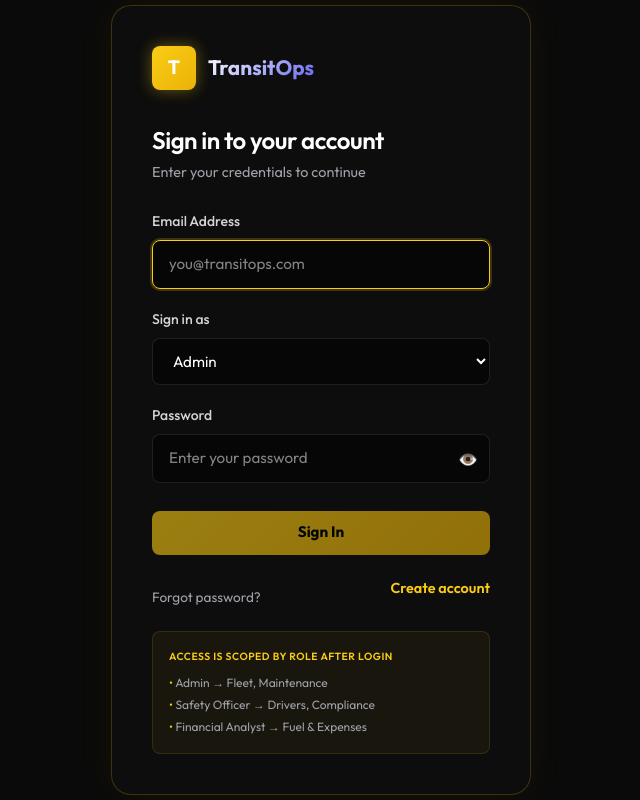
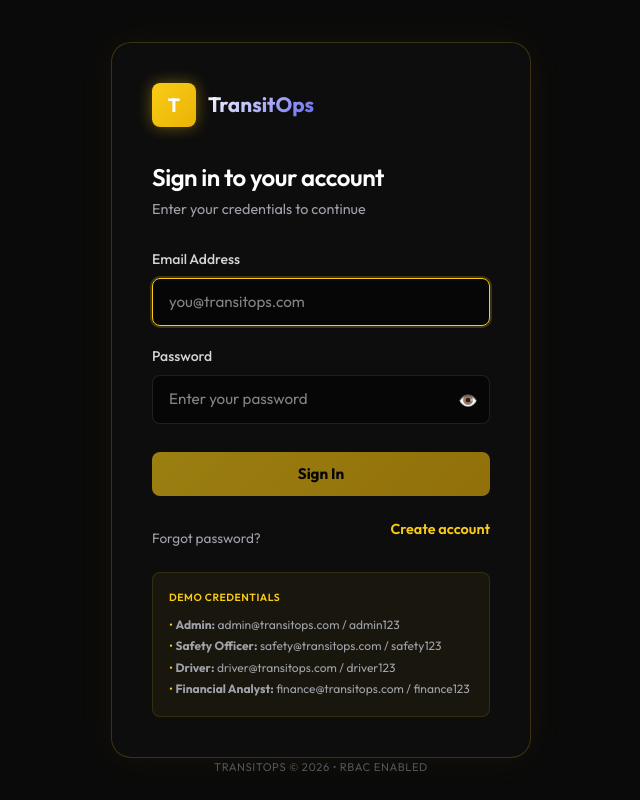
Before and after one commit to SwarnaTripathi/TransitOps, a React (Vite) app in the folder frontend/: page /login in a window 1280 px wide. Shown: the whole page, without its empty margins (319-959 px from the left). Built offline with nearby package versions, Linux system fonts and the light colour scheme; no server answers.

Commit message:
feat(auth): Remove RBAC dropdown from login and add demo credentials to login page

```diff
--- a/frontend/src/modules/auth/components/LoginForm.jsx
+++ b/frontend/src/modules/auth/components/LoginForm.jsx
@@ -3,7 +3,6 @@
 export default function LoginForm({ onSubmit, loading, error }) {
   const [email, setEmail] = useState("");
   const [password, setPassword] = useState("");
-  const [role, setRole] = useState("Admin");
   const [showPassword, setShowPassword] = useState(false);
 
   const handleSubmit = (e) => {
@@ -35,21 +34,6 @@
           autoComplete="email"
           autoFocus
         />
-      </div>
-
-      <div className="form-group">
-        <label htmlFor="login-role">Sign in as</label>
-        <select
-          id="login-role"
-          className="form-select"
-          value={role}
-          onChange={(e) => setRole(e.target.value)}
-        >
-          <option value="Admin">Admin</option>
-          <option value="Safety Officer">Safety Officer</option>
-          <option value="Financial Analyst">Financial Analyst</option>
-          <option value="Driver">Driver</option>
-        </select>
       </div>
 
       <div className="form-group">
--- a/frontend/src/modules/auth/pages/Login.jsx
+++ b/frontend/src/modules/auth/pages/Login.jsx
@@ -107,18 +107,19 @@
               </button>
             </div>
 
-            {/* Role access legend */}
+            {/* Demo Credentials */}
             <div style={{
               marginTop: "1.5rem", padding: "1rem", fontSize: "0.75rem",
               background: "rgba(250,204,21,0.05)", border: "1px solid rgba(250,204,21,0.12)",
               borderRadius: "8px", lineHeight: 1.8
             }}>
               <div style={{ fontWeight: 600, color: "#facc15", marginBottom: "0.35rem", textTransform: "uppercase", letterSpacing: "0.05em", fontSize: "0.65rem" }}>
-                Access is scoped by role after login
+                Demo Credentials
               </div>
-              <div style={{ color: "#a1a1aa" }}><span style={{ color: "#facc15" }}>•</span> Admin → Fleet, Maintenance</div>
-              <div style={{ color: "#a1a1aa" }}><span style={{ color: "#facc15" }}>•</span> Safety Officer → Drivers, Compliance</div>
-              <div style={{ color: "#a1a1aa" }}><span style={{ color: "#facc15" }}>•</span> Financial Analyst → Fuel & Expenses</div>
+              <div style={{ color: "#a1a1aa" }}><span style={{ color: "#facc15" }}>•</span> <b>Admin:</b> admin@transitops.com / admin123</div>
+              <div style={{ color: "#a1a1aa" }}><span style={{ color: "#facc15" }}>•</span> <b>Safety Officer:</b> safety@transitops.com / safety123</div>
+              <div style={{ color: "#a1a1aa" }}><span style={{ color: "#facc15" }}>•</span> <b>Driver:</b> driver@transitops.com / driver123</div>
+              <div style={{ color: "#a1a1aa" }}><span style={{ color: "#facc15" }}>•</span> <b>Financial Analyst:</b> finance@transitops.com / finance123</div>
             </div>
           </>
         )}
```
